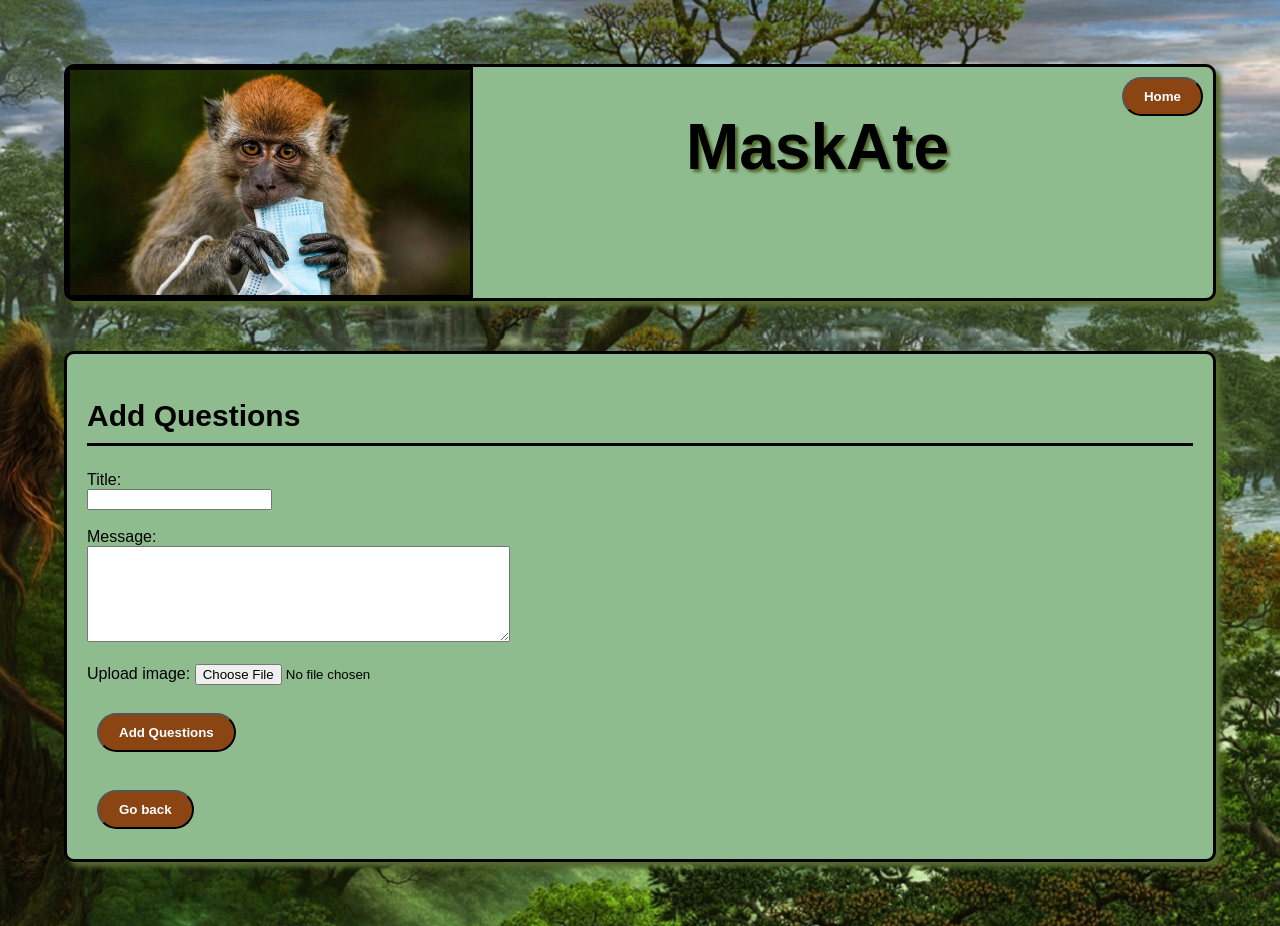
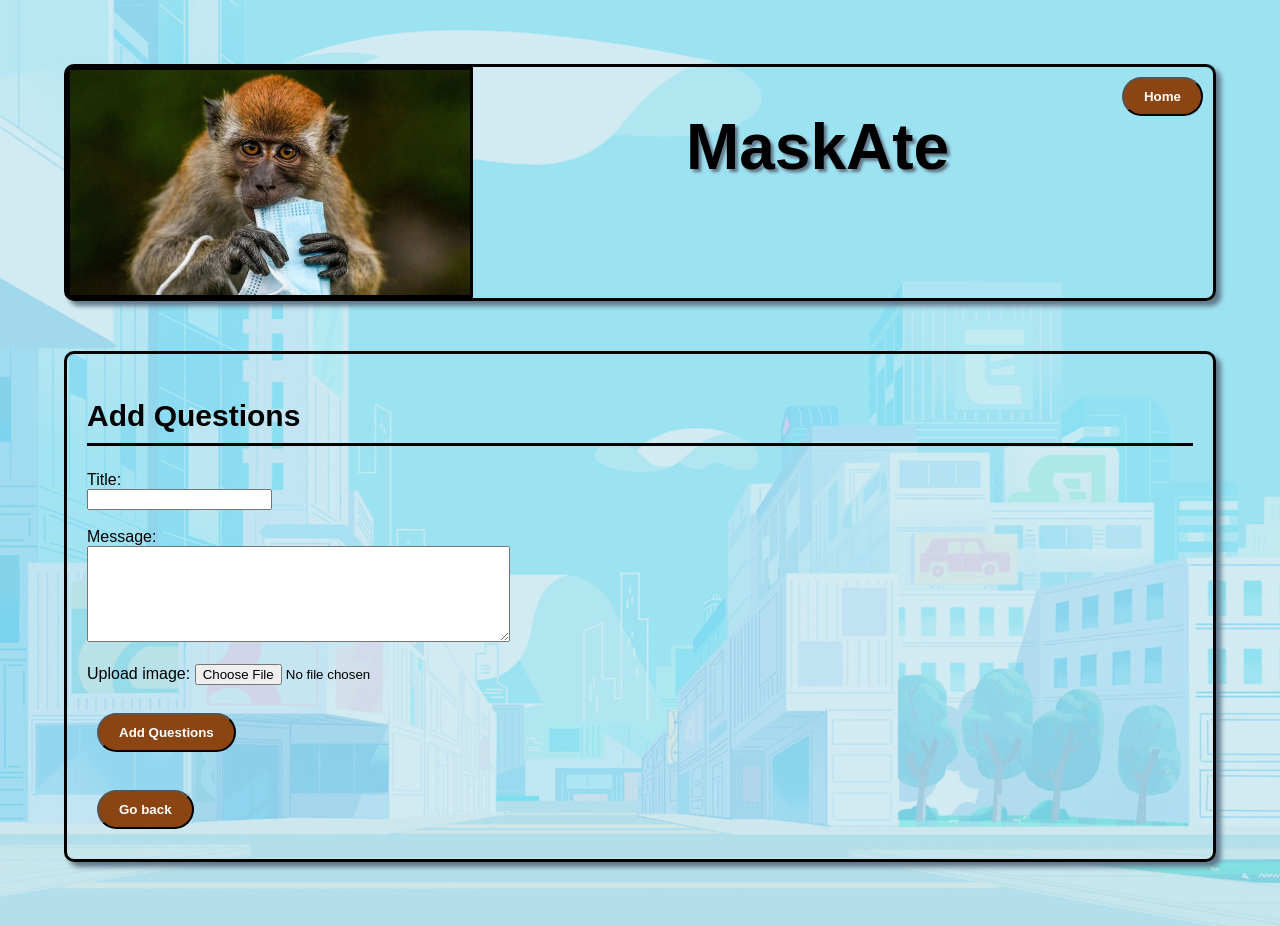
Before and after one commit to CodecoolGlobal/ask-mate-3-python-Guszti9, a Flask app: page /add-question in a window 1280 px wide. Run offline with Flask 2, Linux system fonts and the light colour scheme.

Commit message:
Powerpuff background

```diff
--- a/static/css/style.css
+++ b/static/css/style.css
@@ -1,14 +1,19 @@
 body {
-    background-image: url(background.jpg);
-    background-color: darkseagreen;
+    background-image: url(powerpuff_wallpaper.jpg);
+    height: 100%;
+    background-position: center;
+    background-repeat: no-repeat;
+    background-size: cover;
+    background-blend-mode: soft-light;
+    background-color: lightblue;
     font-family: Arial, serif;
     margin: 5%;
 }
 
 header, section {
-    background-color: darkseagreen;
+    background-color: transparent;
     border: solid black;
-    box-shadow: 5px 5px 5px darkolivegreen;
+    box-shadow: 5px 5px 5px #617889;
     border-radius: 10px;
 }
 
@@ -23,7 +28,7 @@ section {
 }
 
 header > h1 {
-    text-shadow: 3px 3px 3px darkolivegreen;
+    text-shadow: 3px 3px 3px #617889;
     font-weight: bold;
     font-size: 4em;
     margin-left: 50px;
```
Also changed, not shown: static/css/powerpuff_wallpaper.jpg (added).
